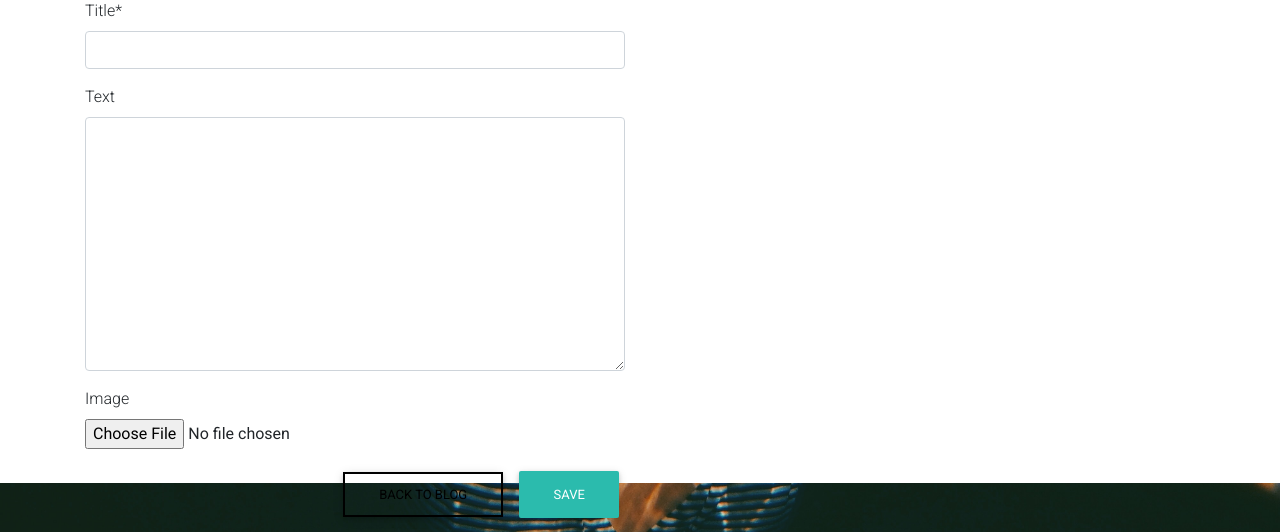
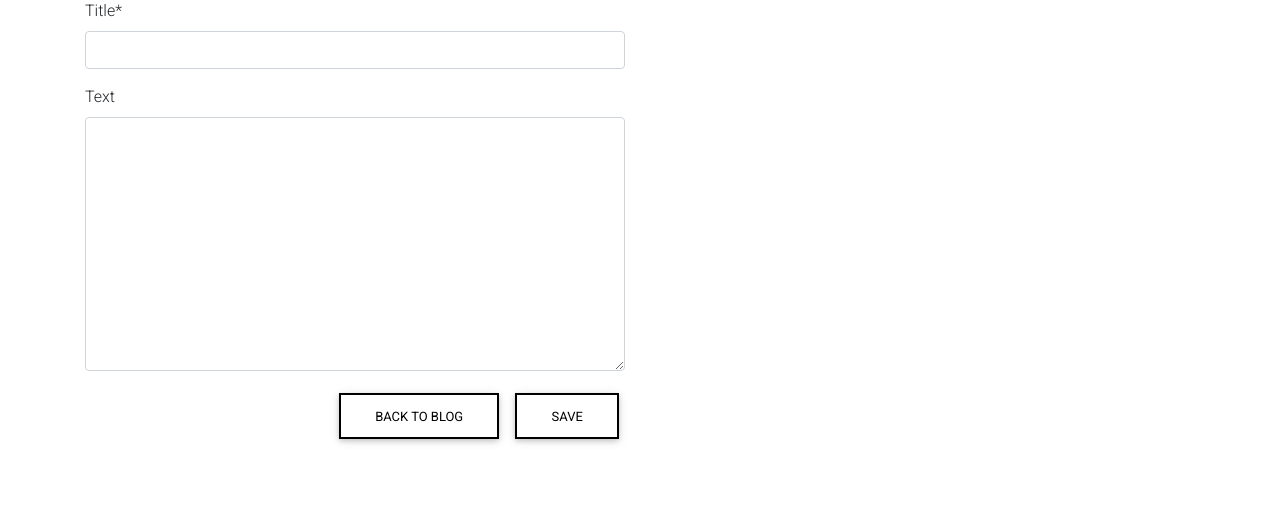
Before and after one commit to lucyrush/rivercity_jewellery, a Django app: page /blog/post/new/ in a window 1280 px wide. Shown: the part 317-849 px from the top of the page. After the commit the page ends 761 px from the top, so only its background shows below. Run offline with Django 3.2, Linux system fonts and the light colour scheme; the visitor is signed in with stand-in values (Sample User, id 1); some libraries are stand-ins or nearby versions.

Commit message:
Remove option to add blog images

```diff
--- a/blog/forms.py
+++ b/blog/forms.py
@@ -6,7 +6,7 @@
 
     class Meta:
         model = Post
-        fields = ('title', 'text', 'image')
+        fields = ('title', 'text')
 
 
 class CommentForm(forms.ModelForm):
--- a/blog/models.py
+++ b/blog/models.py
@@ -9,8 +9,6 @@
     text = models.TextField(blank=True, null=True)
     created_date = models.DateTimeField(default=timezone.now)
     published_date = models.DateTimeField(blank=True, null=True)
-    image_url = models.URLField(max_length=1024, null=True, blank=True)
-    image = models.ImageField(null=True, blank=True)
 
     def publish(self):
         self.published_date = timezone.now()
--- a/blog/templates/blog/article-details.html
+++ b/blog/templates/blog/article-details.html
@@ -31,7 +31,6 @@
 {% endif %}
         <h2>{{ post.title }}</h2>
         <p>{{ post.text|linebreaksbr }}</p>
-        <img src="{{ post.image.url }}" class="img-fluid" alt="Responsive image">
         <hr>
         <a class="btn btn-default" href="{% url 'add_comment_to_post' pk=post.pk %}">Add comment</a>
 {% for comment in post.comments.all %}
--- a/blog/templates/blog/post_edit.html
+++ b/blog/templates/blog/post_edit.html
@@ -28,7 +28,7 @@
                     {{ form|crispy }}
                     <div class="text-right">
                         <a class="btn btn-outline-black rounded-0" href="{% url 'post_list' %}">Back to Blog</a>
-                        <button type="submit" class="save btn btn-default">Save</button>
+                        <button type="submit" class="btn btn-outline-black rounded-0">Save</button>
                     </div>
                 </form>
             </div>
--- a/templates/base.html
+++ b/templates/base.html
@@ -69,6 +69,7 @@
                             {% if request.user.is_authenticated %}
                                 {% if request.user.is_superuser %}
                                     <a href="{% url 'add_product' %}" class="dropdown-item">Product Management</a>
+                                    <a href="{% url 'add_product' %}" class="dropdown-item">Add a New Blog Post</a>
                                 {% endif %}
                                 <a href="{% url 'profile' %}" class="dropdown-item">My Profile</a>
                                 <a href="{% url 'account_logout' %}" class="dropdown-item">Logout</a>
```
Also changed, not shown: blog/templates/blog/add_comment_to_post.html (+21 -5 lines), blog/migrations/0004_auto_20201214_2248.py (added), media/joeyy-lee-wjsdbxXeGvg-unsplash_GLJphOK.jpg (added).
